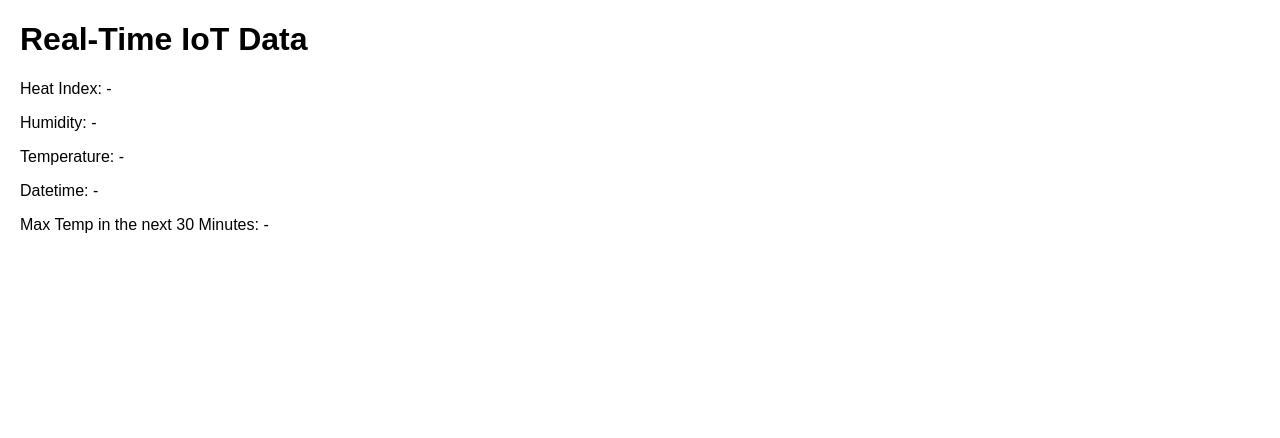
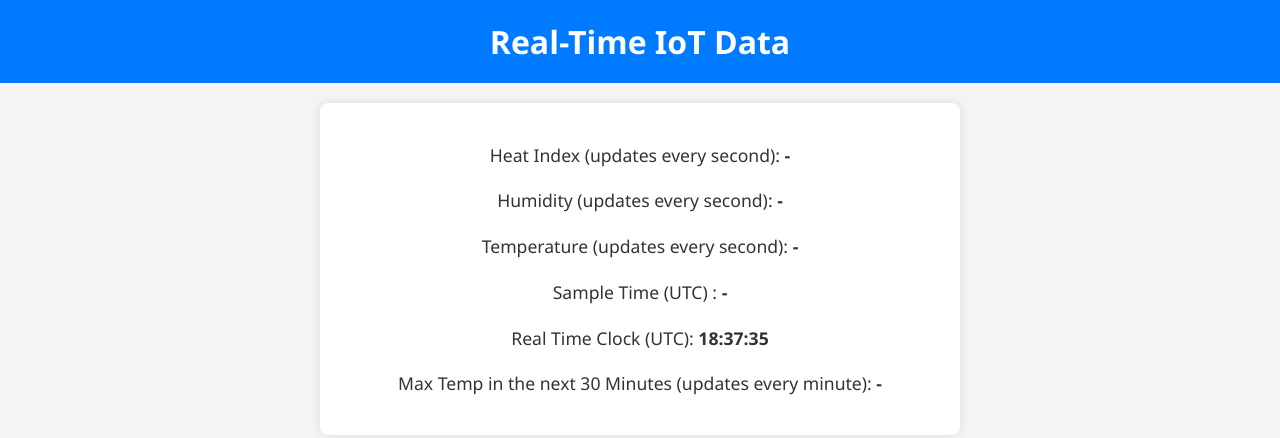
Before and after one commit to chabazite/greenhouse_monitor, a plain HTML site: page src/webapp/index.html in a window 1280 px wide. Drawn offline with Linux system fonts and the light colour scheme.

Commit message:
updated js and html web app

```diff
--- a/src/webapp/app.js
+++ b/src/webapp/app.js
@@ -14,19 +14,42 @@ ws.onerror = (error) => {
 ws.onmessage = (event) => {
     try {
         const data = JSON.parse(event.data);
-        // Existing data updates
-        document.getElementById('heat-index').textContent = data.heat_index.toFixed(2);
-        document.getElementById('humidity').textContent = data.humidity;
-        document.getElementById('temperature').textContent = data.temperature.toFixed(2);
-        document.getElementById('datetime').textContent = data.datetime;
-        // New prediction data updates
-        if(data.mean_max) {
+
+        // Update from first Lambda function
+        if(data.heat_index !== undefined) {
+            document.getElementById('heat-index').textContent = data.heat_index.toFixed(2);
+        }
+        if(data.humidity !== undefined) {
+            document.getElementById('humidity').textContent = data.humidity;
+        }
+        if(data.temperature !== undefined) {
+            document.getElementById('temperature').textContent = data.temperature.toFixed(2);
+        }
+        if(data.datetime !== undefined) {
+            document.getElementById('datetime').textContent = data.datetime;
+        }
+
+        // Update from second Lambda function
+        if(data.mean_max !== undefined) {
             document.getElementById('prediction').textContent = data.mean_max.toFixed(2);
         }
     } catch (error) {
         console.error('Error parsing WebSocket data:', error);
     }
 };
+console.log("Before clock function is running");
+function updateClock() {
+    console.log("Clock function is running");
+    const now = new Date();
+    const hours = String(now.getUTCHours()).padStart(2, '0');
+    const minutes = String(now.getUTCMinutes()).padStart(2, '0');
+    const seconds = String(now.getUTCSeconds()).padStart(2, '0');
+    document.getElementById('real-time-clock').textContent = `${hours}:${minutes}:${seconds}`;
+}
+console.log("before set interval clock function is running");
+setInterval(updateClock, 1000);
+console.log("before function is running");
+updateClock();
 
 ws.onclose = () => {
     console.log('WebSocket connection closed');
--- a/src/webapp/index.html
+++ b/src/webapp/index.html
@@ -5,18 +5,51 @@
     <meta name="viewport" content="width=device-width, initial-scale=1.0">
     <title>Real-Time Data Display</title>
     <style>
-        body { font-family: Arial, sans-serif; margin: 20px; }
-        .data-display { margin-top: 20px; }
+        body {
+            font-family: 'Segoe UI', Tahoma, Geneva, Verdana, sans-serif;
+            margin: 0;
+            padding: 0;
+            background-color: #f4f4f4;
+            color: #333;
+            text-align: center;
+        }
+
+        h1 {
+            background-color: #007bff;
+            color: #fff;
+            margin: 0;
+            padding: 20px 0;
+        }
+
+        .data-display {
+            background-color: #fff;
+            max-width: 600px;
+            margin: 20px auto;
+            padding: 20px;
+            box-shadow: 0 0 10px rgba(0, 0, 0, 0.1);
+            border-radius: 8px;
+        }
+
+        p {
+            font-size: 1.1em;
+            line-height: 1.6;
+        }
+
+        span {
+            font-weight: bold;
+        }
     </style>
 </head>
 <body>
     <h1>Real-Time IoT Data</h1>
     <div class="data-display">
-        <p>Heat Index: <span id="heat-index">-</span></p>
-        <p>Humidity: <span id="humidity">-</span></p>
-        <p>Temperature: <span id="temperature">-</span></p>
-        <p>Datetime: <span id="datetime">-</span></p>
-        <p>Max Temp in the next 30 Minutes: <span id="prediction">-</span></p>
+        <p>Heat Index (updates every second): <span id="heat-index">-</span></p>
+        <p>Humidity (updates every second): <span id="humidity">-</span></p>
+        <p>Temperature (updates every second): <span id="temperature">-</span></p>
+        <p>Sample Time (UTC) : <span id="datetime">-</span></p>
+        <p> Real Time Clock (UTC): <span id="real-time-clock"></span></p>
+        <p>Max Temp in the next 30 Minutes (updates every minute): <span id="prediction">-</span></p>
+
     </div>
 
     <!-- Link to the JavaScript file -->
```
